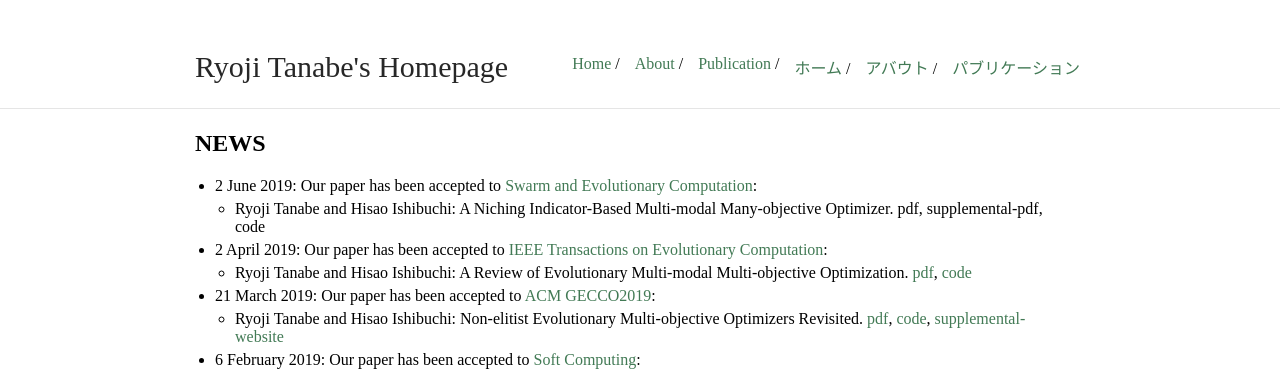
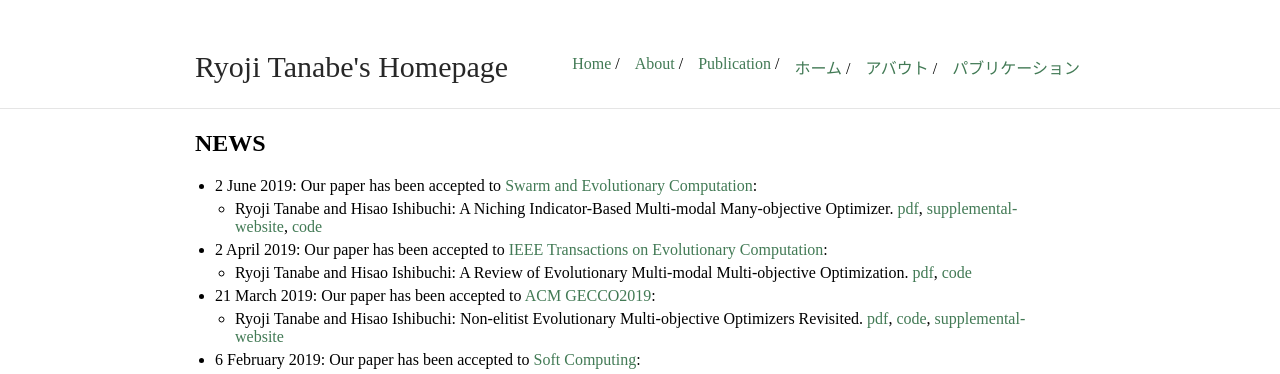
Before and after one commit to ryojitanabe/ryojitanabe.github.io, a Jekyll site: the page built from index.md, in a window 1280 px wide. Shown: the top 374 px of the page. Built offline with Jekyll 4.4.1, drawn with Linux system fonts in a browser that asks for light colours.

```diff
--- a/index.md
+++ b/index.md
@@ -7,7 +7,7 @@
 ## NEWS
 
 * 2 June 2019: Our paper has been accepted to [Swarm and Evolutionary Computation](https://www.journals.elsevier.com/swarm-and-evolutionary-computation):
-    * Ryoji Tanabe and Hisao Ishibuchi: A Niching Indicator-Based Multi-modal Many-objective Optimizer. pdf, supplemental-pdf, code
+    * Ryoji Tanabe and Hisao Ishibuchi: A Niching Indicator-Based Multi-modal Many-objective Optimizer. [pdf](pdf/ti-swevo2019.pdf), [supplemental-website](https://sites.google.com/view/nimmopt/), [code](https://drive.google.com/open?id=1Qs12RjqpNLbk0nr1gvnkiA7N-Yiq51YK)
 
 * 2 April 2019: Our paper has been accepted to [IEEE Transactions on Evolutionary Computation](https://ieeexplore.ieee.org/xpl/RecentIssue.jsp?punumber=4235):
     * Ryoji Tanabe and Hisao Ishibuchi: A Review of Evolutionary Multi-modal Multi-objective Optimization. [pdf](pdf/ti-emmo-tevc2019.pdf), [code](https://drive.google.com/file/d/19tK-_CEBn08U0_TDdD3tfQ_QvOqxaZ5A/view)
```
Also changed, not shown: index-j.md (+1 -1 lines), publication.md (+1 -1 lines), 2 other files.
